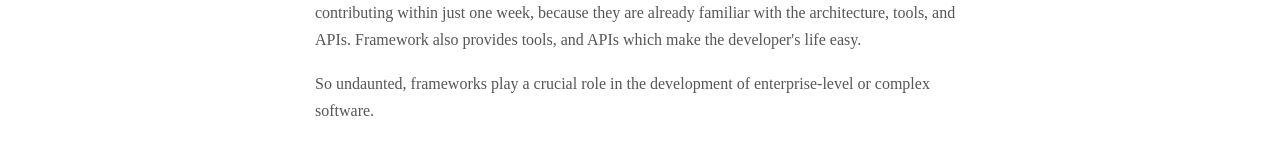
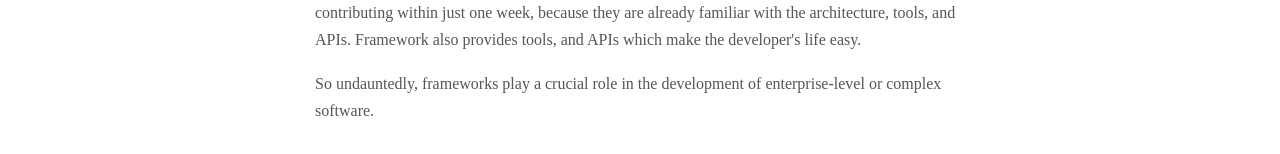
Before and after one commit to CodesVault/kathamo-doc, a Next.js app: page / in a window 1280 px wide. Shown: the part 1656-1810 px from the top of the page. Built offline with nearby package versions, Linux system fonts and the light colour scheme.

Commit message:
typo fixed

```diff
--- a/pages/index.mdx
+++ b/pages/index.mdx
@@ -141,7 +141,7 @@ import ContributorCard from '../components/ContributorCard'
 
 				<p>On the other hand, developers and companies using frameworks like Laravel, Symfony, Django, etc face these issues to a lesser extent. These frameworks maintain consistent architectures that are recognized and utilized by developers worldwide. Consequently, developers can save valuable time by not having to invest excessive effort in organizing project structures. Instead, they can focus their attention on the core business logic. Moreover, new developers joining the team can start contributing within just one week, because they are already familiar with the architecture, tools, and APIs. Framework also provides tools, and APIs which make the developer's life easy.</p>
 
-				<p>So undaunted, frameworks play a crucial role in the development of enterprise-level or complex software.</p>
+				<p>So undauntedly, frameworks play a crucial role in the development of enterprise-level or complex software.</p>
 			</div>
 		</div>
 	</div>
```
